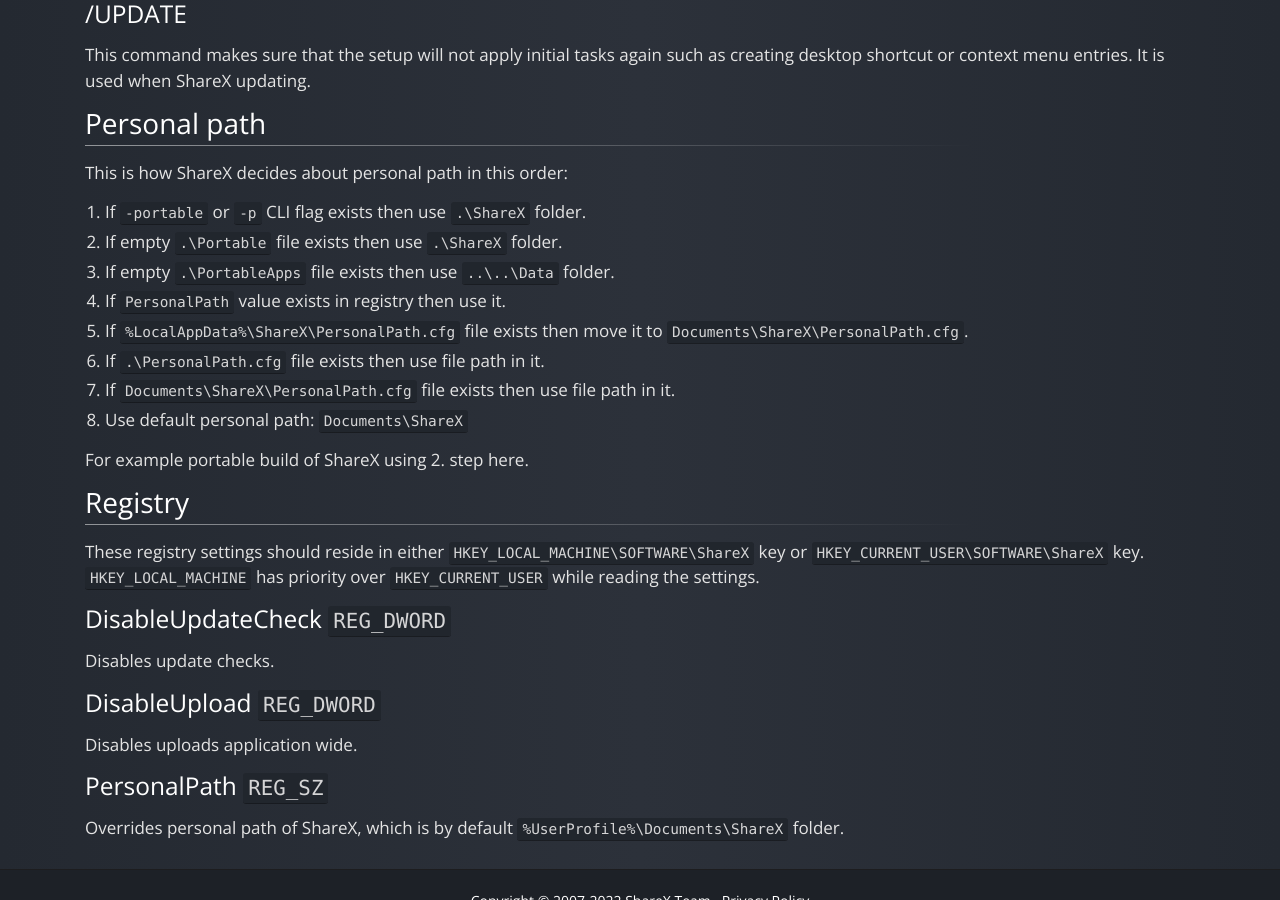
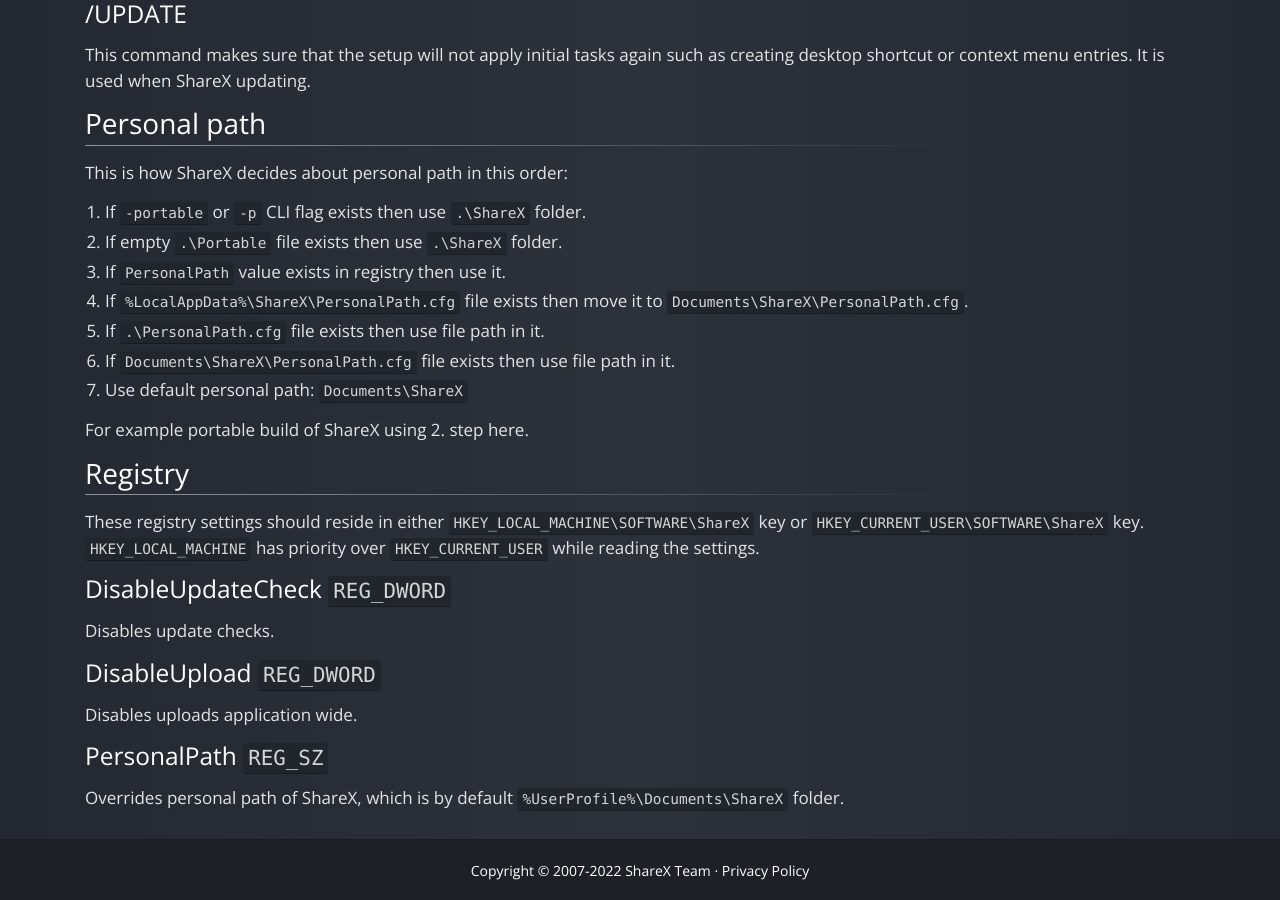
Before and after one commit to ShareX/sharex.github.io, a Jekyll site: the page built from docs/command-line-arguments.md, in a window 1280 px wide and 900 px high, scrolled down 2138 px. Built offline with Jekyll 4.4.1, drawn with Linux system fonts in a browser that asks for light colours.

Commit message:
Update command-line-arguments.md

```diff
--- a/docs/command-line-arguments.md
+++ b/docs/command-line-arguments.md
@@ -97,12 +97,11 @@
 
 1. If `-portable` or `-p` CLI flag exists then use `.\ShareX` folder.
 2. If empty `.\Portable` file exists then use `.\ShareX` folder.
-3. If empty `.\PortableApps` file exists then use `..\..\Data` folder.
-4. If `PersonalPath` value exists in registry then use it.
-5. If `%LocalAppData%\ShareX\PersonalPath.cfg` file exists then move it to `Documents\ShareX\PersonalPath.cfg`.
-6. If `.\PersonalPath.cfg` file exists then use file path in it.
-7. If `Documents\ShareX\PersonalPath.cfg` file exists then use file path in it.
-8. Use default personal path: `Documents\ShareX`
+3. If `PersonalPath` value exists in registry then use it.
+4. If `%LocalAppData%\ShareX\PersonalPath.cfg` file exists then move it to `Documents\ShareX\PersonalPath.cfg`.
+5. If `.\PersonalPath.cfg` file exists then use file path in it.
+6. If `Documents\ShareX\PersonalPath.cfg` file exists then use file path in it.
+7. Use default personal path: `Documents\ShareX`
 
 For example portable build of ShareX using 2. step here.
 
```
